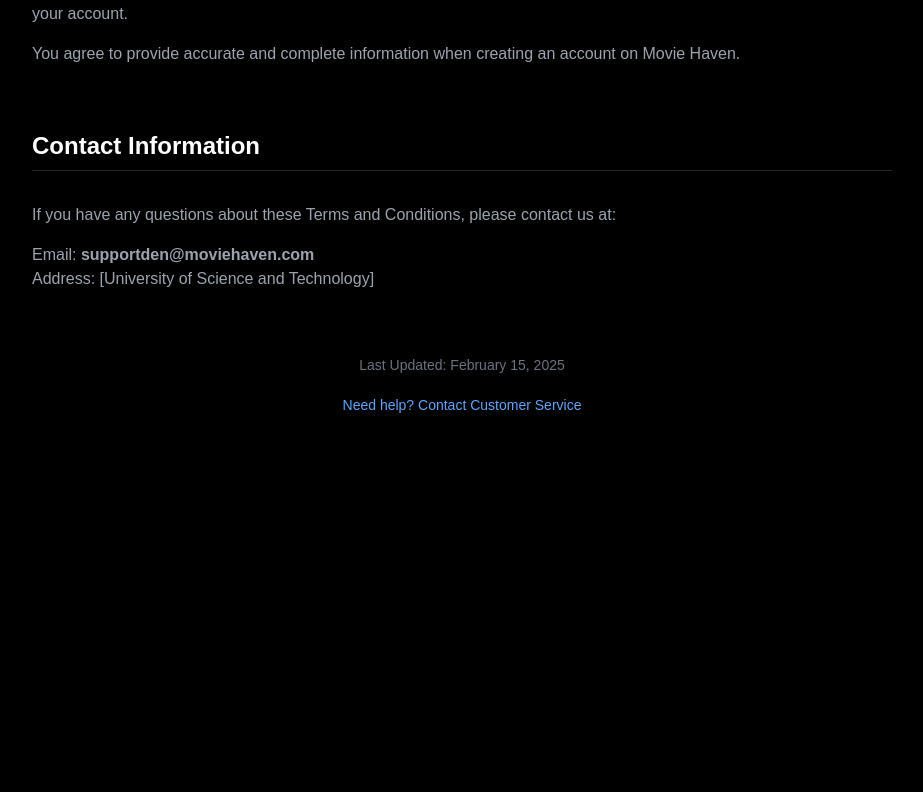
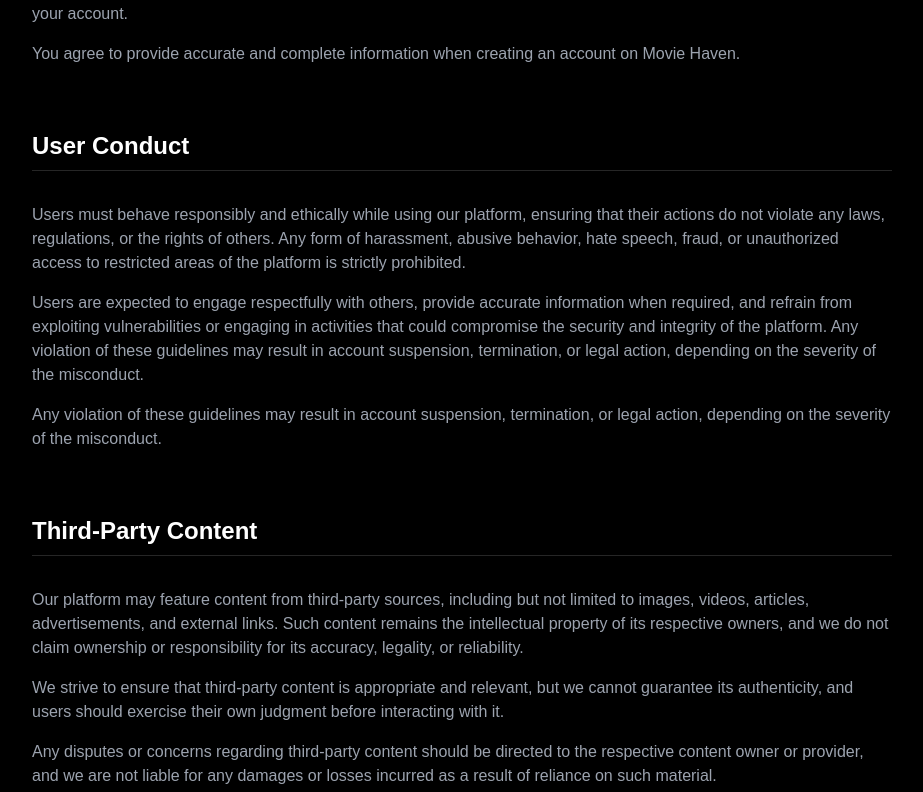
Before and after one commit to dnjstr/MovieApp-Front-End, a React (Vite) app: page /terms-and-condition in a window 1280 px wide. Shown: the part 1468-2260 px from the top of the page, without its empty margins (24-947 px from the left). Before the commit the page ends 1947 px from the top, so only its background shows below. Built offline with nearby package versions, Linux system fonts and the light colour scheme.

Commit message:
Terms and Condition Update1

```diff
--- a/src/components/pages/TermsandCondition.tsx
+++ b/src/components/pages/TermsandCondition.tsx
@@ -78,7 +78,7 @@
         </button>
 
         <h1 className="text-4xl font-bold mb-6">Terms and Conditions</h1>
-        <p className="text-gray-400 mb-12">Effective Date: January 2, 1993</p>
+        <p className="text-gray-400 mb-12">Effective Date: January 2, 2025</p>
 
         <section id="copyright-warning" className="mb-16">
           <h2 className="text-2xl font-semibold mb-8 pb-2 border-b border-neutral-800">Copyright Warning</h2>
@@ -138,6 +138,45 @@
         </section>
 
         {/*ajubbuisdh continue gher */}
+
+        <section id="conduct" className="mb-16">
+          <h2 className="text-2xl font-semibold mb-8 pb-2 border-b border-neutral-800">User Conduct</h2>
+          <div className="space-y-8">
+            <div>
+              <p className="text-gray-400">
+              Users must behave responsibly and ethically while using our platform, ensuring that their actions do not violate any laws, regulations, or the rights of others. Any form of harassment, abusive behavior, hate speech, fraud, or unauthorized access to restricted areas of the platform is strictly prohibited.
+              </p>
+              <p className="text-gray-400 mt-4">
+              Users are expected to engage respectfully with others, provide accurate information when required, and refrain from exploiting vulnerabilities or engaging in activities that could compromise the security and integrity of the platform. Any violation of these guidelines may result in account suspension, termination, or legal action, depending on the severity of the misconduct.
+              </p>
+              <p className="text-gray-400 mt-4">
+              Any violation of these guidelines may result in account suspension, termination, or legal action, depending on the severity of the misconduct.
+              </p>
+            </div>
+          </div>
+        </section>
+
+        <section id="third-party" className="mb-16">
+          <h2 className="text-2xl font-semibold mb-8 pb-2 border-b border-neutral-800">Third-Party Content</h2>
+          <div className="space-y-8">
+            <div>
+              <p className="text-gray-400">
+              Our platform may feature content from third-party sources, including but not limited to images, videos, articles, advertisements, and external links. Such content remains the intellectual property of its respective owners, and we do not claim ownership or responsibility for its accuracy, legality, or reliability.
+              </p>
+              <p className="text-gray-400 mt-4">
+              We strive to ensure that third-party content is appropriate and relevant, but we cannot guarantee its authenticity, and users should exercise their own judgment before interacting with it.
+              </p>
+              <p className="text-gray-400 mt-4">
+              Any disputes or concerns regarding third-party content should be directed to the respective content owner or provider, and we are not liable for any damages or losses incurred as a result of reliance on such material.
+              </p>
+            </div>
+          </div>
+        </section>
+
+                              {/*continue here latur */}
+
+
+
         {/*on the way bro*/}
 
         <section id="contact" className="mb-16">
```
